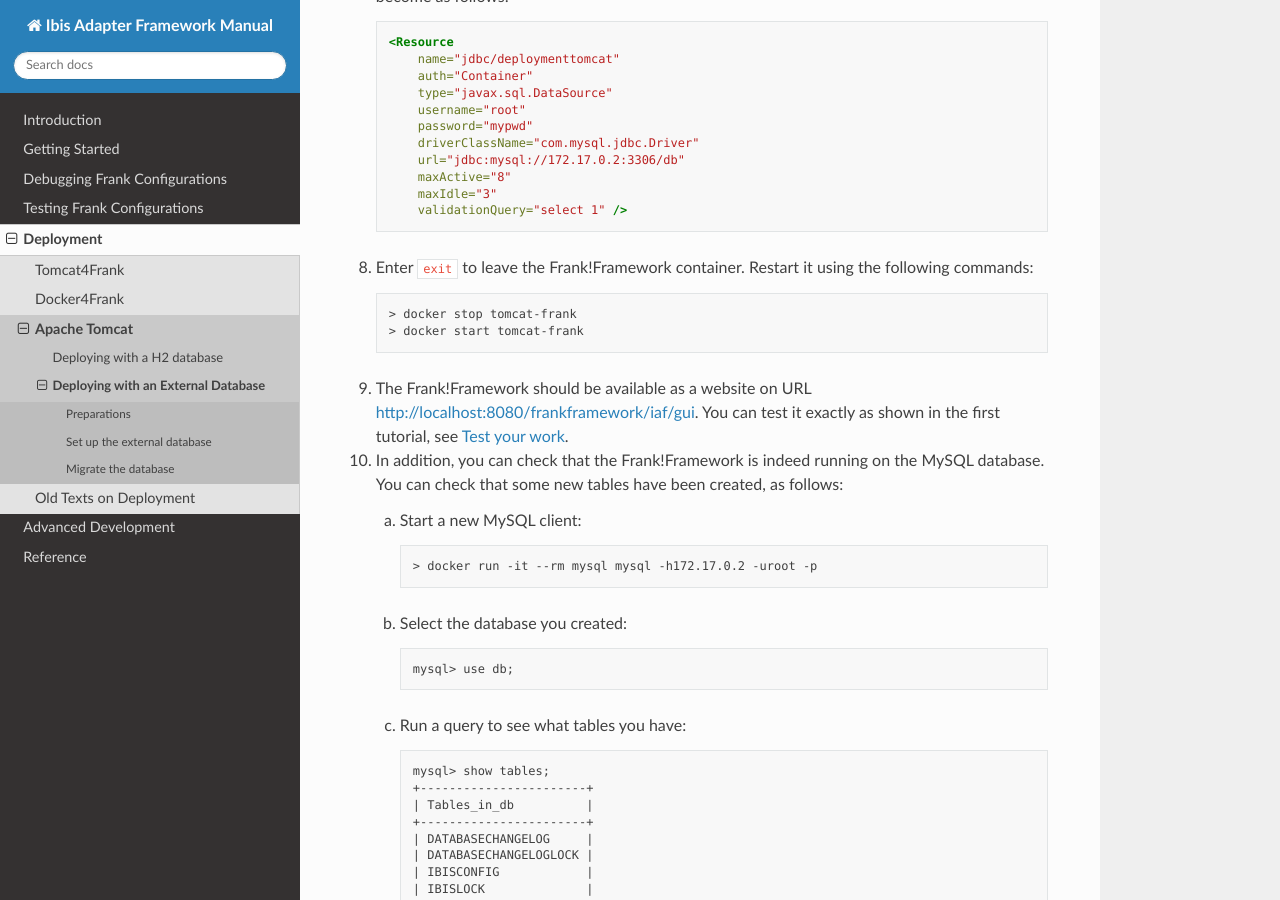
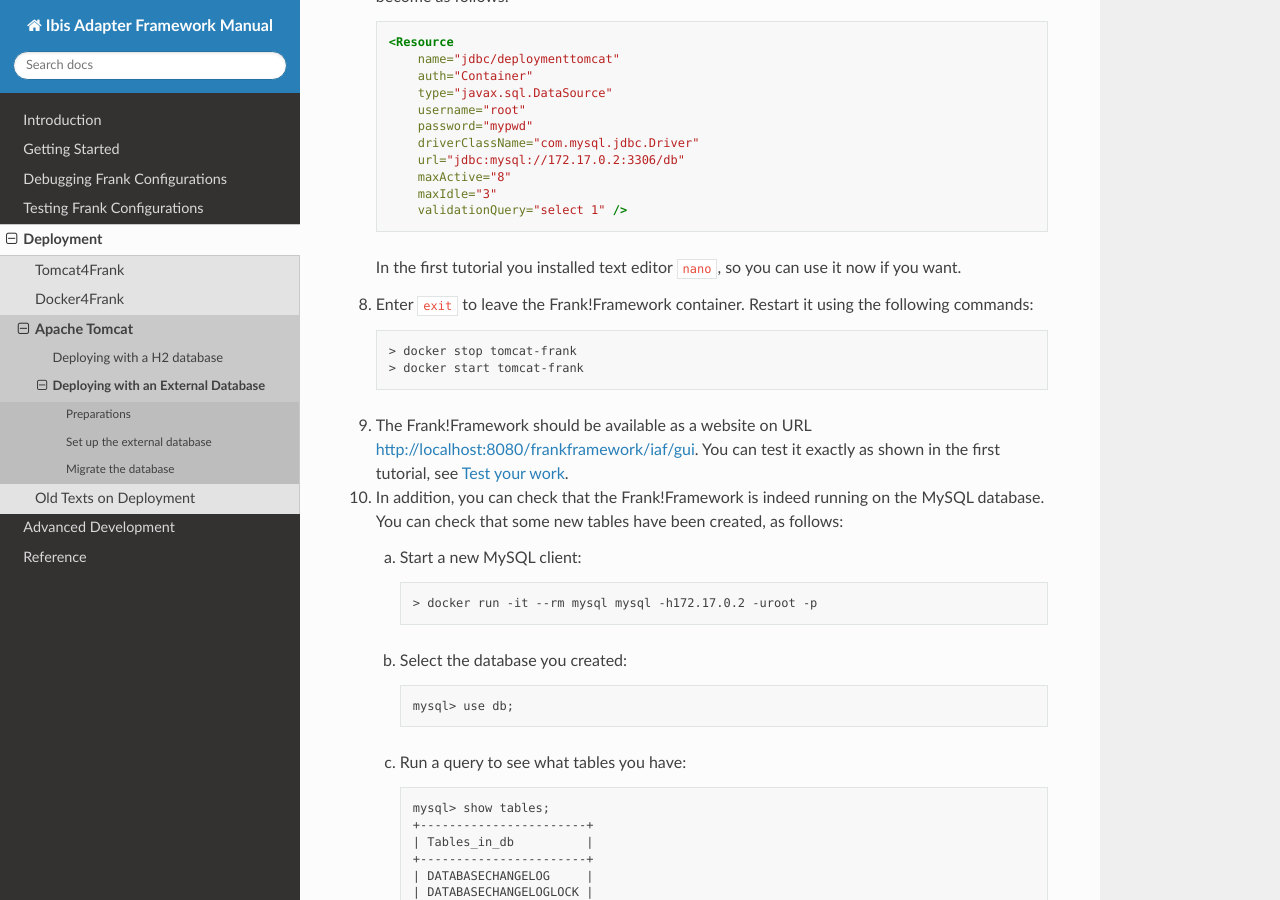
Before and after one commit to frankframework/frank-manual, a Sphinx documentation site: the page built from docs/source/deploying/tomcatDatabase.rst, in a window 1280 px wide and 900 px high, scrolled down 2317 px. Built offline with Sphinx 7.4.7 and the Read the Docs theme 2.0.0, drawn with Linux system fonts in a browser that asks for light colours.

Commit message:
Tell text editor nano is available

```diff
--- a/docs/source/deploying/tomcatDatabase.rst
+++ b/docs/source/deploying/tomcatDatabase.rst
@@ -85,6 +85,8 @@ Please migrate the Frank!Framework to the new database, as follows:
           maxIdle="3"
           validationQuery="select 1" />
 
+   In the first tutorial you installed text editor ``nano``, so you can use it now if you want.
+
 #. Enter ``exit`` to leave the Frank!Framework container. Restart it using the following commands: ::
 
    > docker stop tomcat-frank
```
